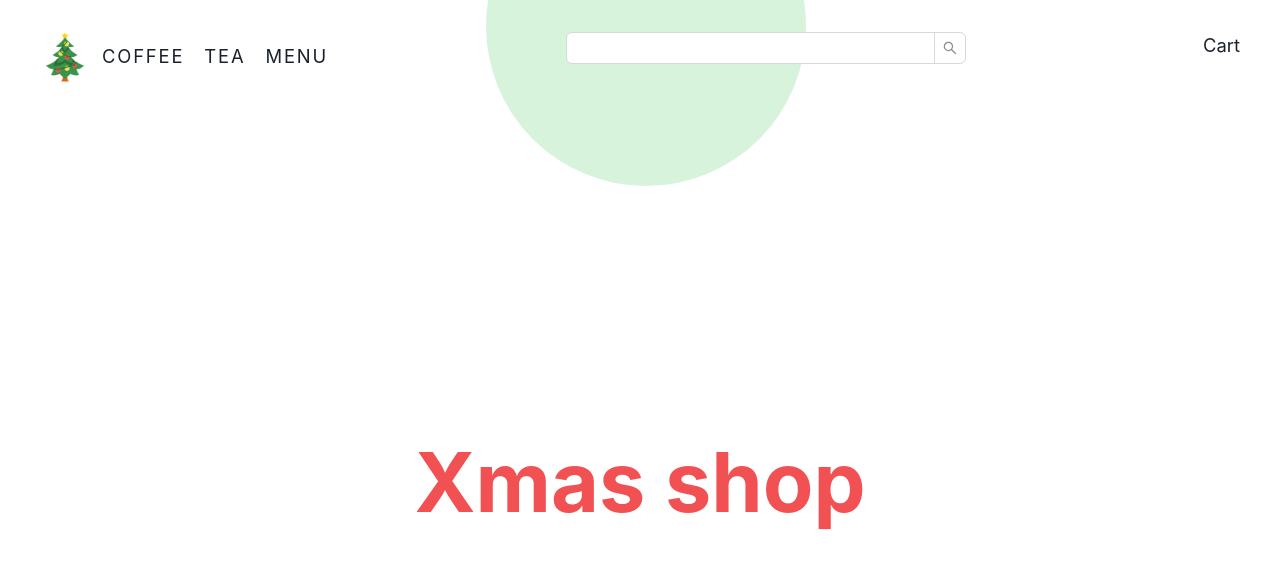
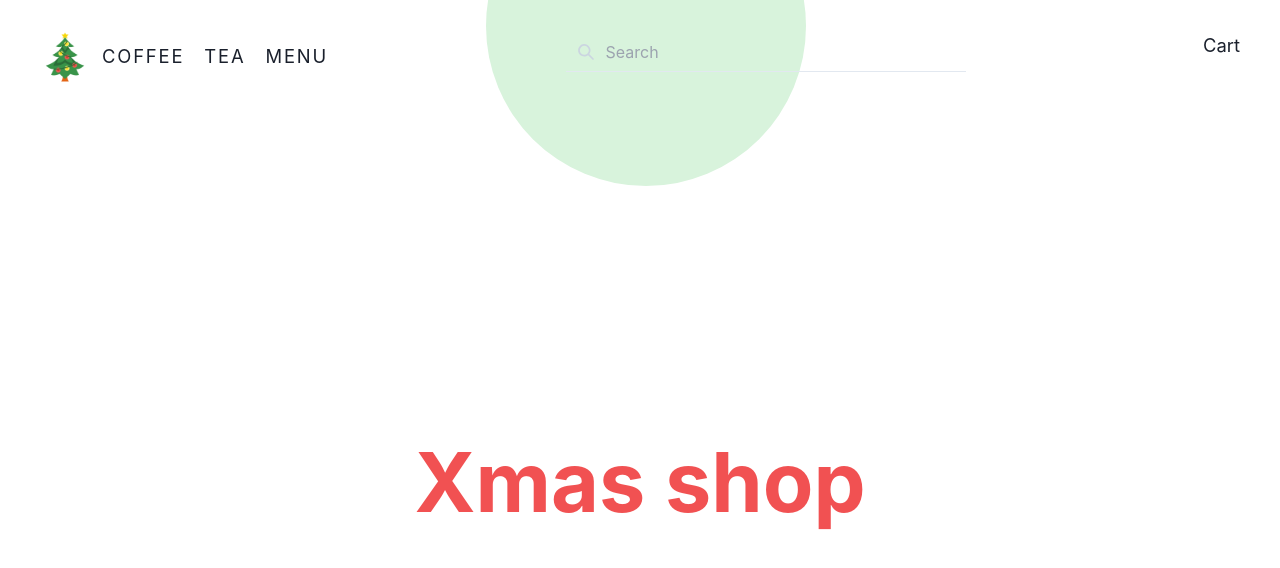
Before and after one commit to dmitrykorochkin/online_store, a Next.js app: page / in a window 1280 px wide. Shown: the top 568 px of the page. Built offline with nearby package versions, Linux system fonts and the light colour scheme; no server answers.

Commit message:
add input chackra

```diff
--- a/app/components/layout/header/search/Search.tsx
+++ b/app/components/layout/header/search/Search.tsx
@@ -1,4 +1,5 @@
-import { Input } from 'antd'
+import { SearchIcon } from '@chakra-ui/icons'
+import { Input, InputGroup, InputLeftElement } from '@chakra-ui/react'
 import { FC, useState } from 'react'
 
 import styles from './Search.module.scss'
@@ -7,10 +8,18 @@ const Search: FC = () => {
 	const [searchTerm, setSearchTerm] = useState('')
 	return (
 		<div className={styles.search}>
-			<Input.Search
-				onChange={e => setSearchTerm(e.target.value)}
-				value={searchTerm}
-			/>
+			<InputGroup>
+				<InputLeftElement
+					pointerEvents='none'
+					children={<SearchIcon color='gray.300' />}
+				/>
+				<Input
+					variant='flushed'
+					placeholder='Search'
+					onChange={e => setSearchTerm(e.target.value)}
+					value={searchTerm}
+				/>
+			</InputGroup>
 		</div>
 	)
 }
--- a/package.json
+++ b/package.json
@@ -9,6 +9,7 @@
     "lint": "next lint"
   },
   "dependencies": {
+    "@chakra-ui/icons": "^2.0.15",
     "@chakra-ui/react": "^2.4.6",
     "@emotion/react": "^11.10.5",
     "@emotion/styled": "^11.10.5",
```
Also changed, not shown: 1 other file (tests, documents, lock files or other folders).
